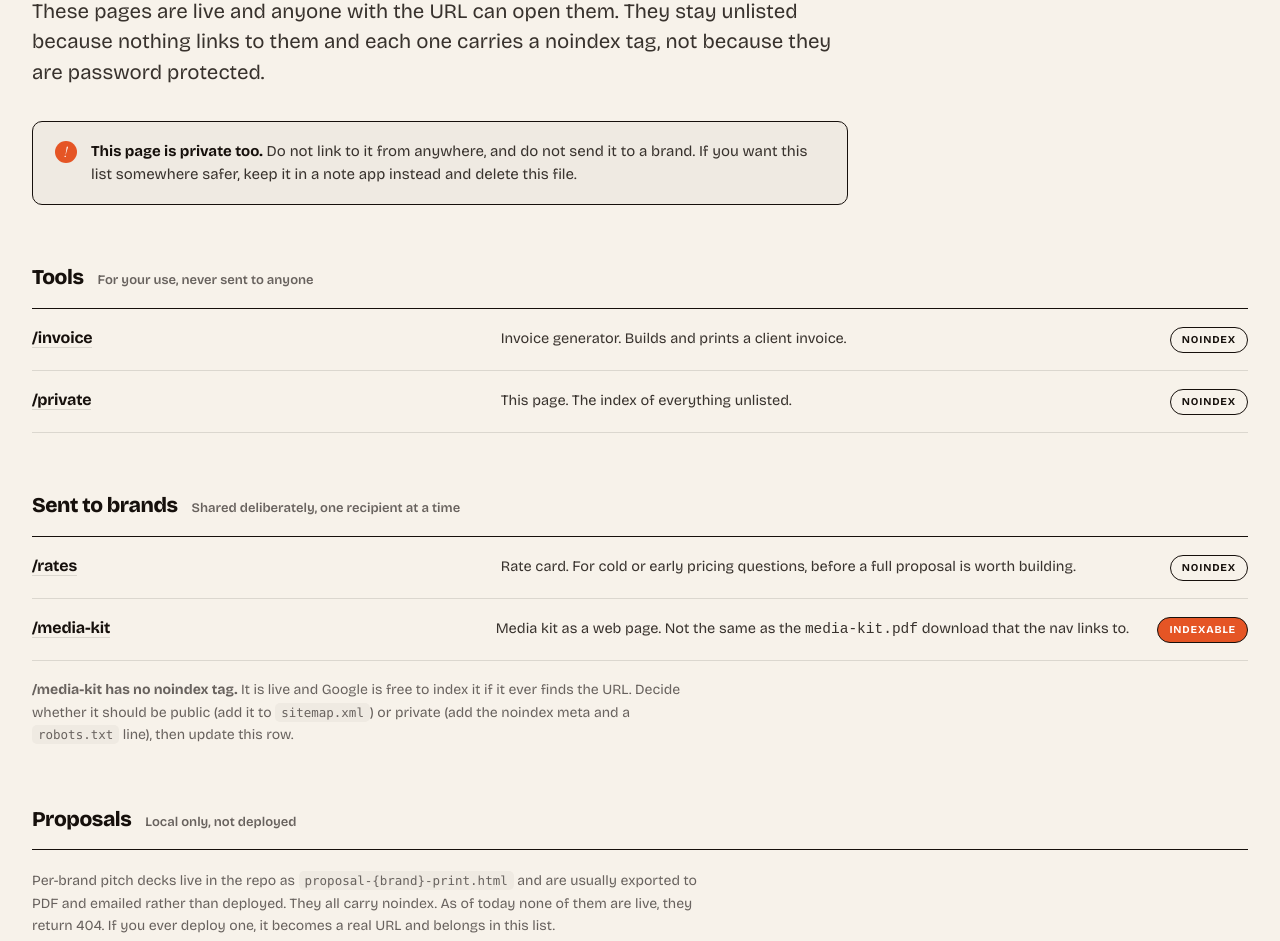
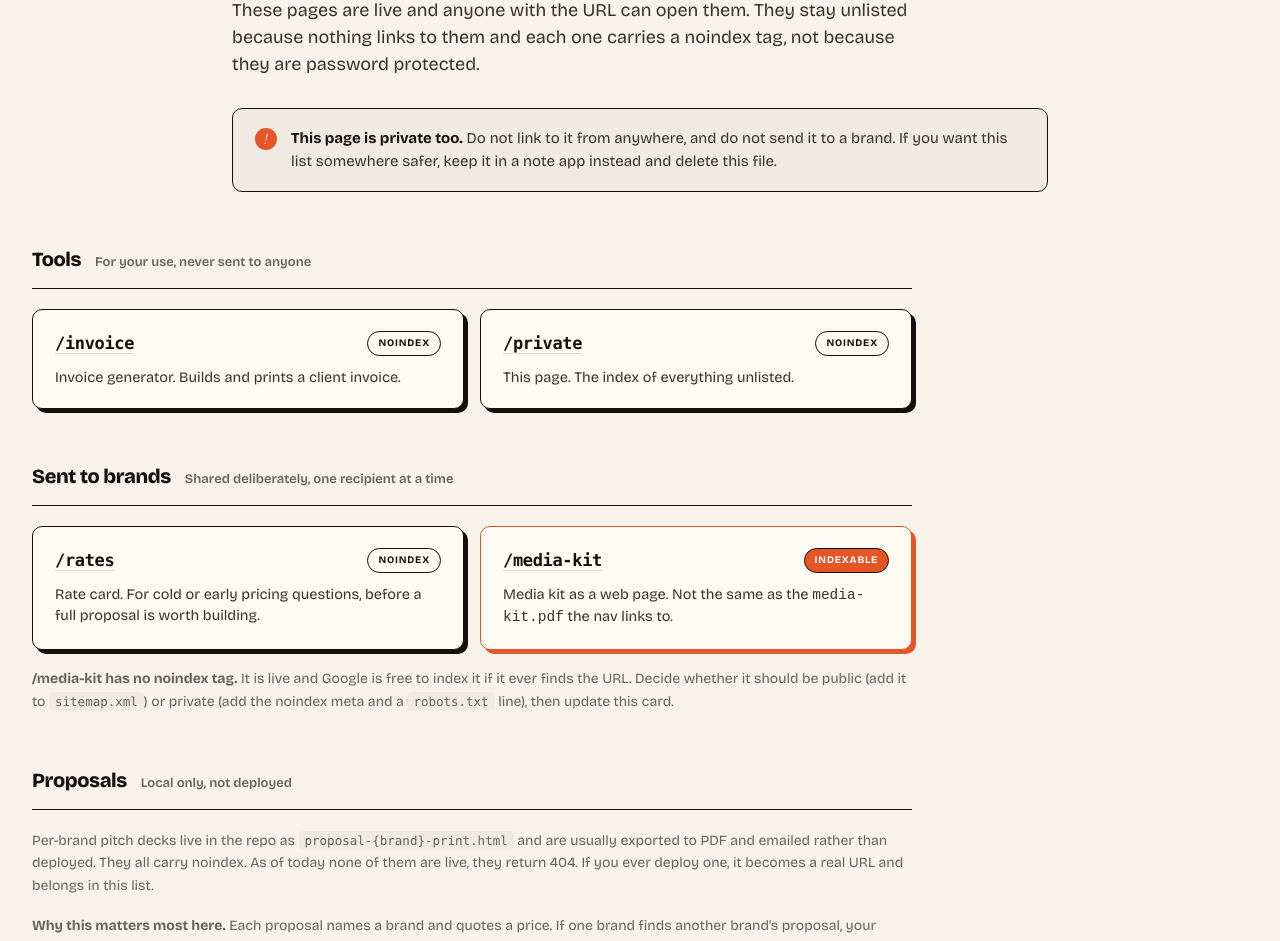
Before and after one commit to Kunwar1417/ecomjet-portfolio, a plain HTML site: page private.html in a window 1280 px wide. Shown: the part 192-1133 px from the top of the page. Drawn offline with nearby package versions, Linux system fonts and the light colour scheme.

Commit message:
Constrain /private to a readable column with card layout
Rows were spanning the full 1320px, leaving large gaps between the URL,
its description and the noindex tag, so the tag read as unrelated to its
row. Everything below the header now sits in an 880px column and each
page is a 2-up card with its status tag beside the URL.

Co-Authored-By: Claude Opus 5 <noreply@anthropic.com>

```diff
--- a/private.html
+++ b/private.html
@@ -16,17 +16,16 @@
    For Kunwar only. noindex, and linked from nowhere.
    ============================================================ */
 
-.p-head { padding-top: 76px; }
+.p-head { padding-top: 76px; max-width: 880px; }
 .p-head h1 { margin-top: 22px; }
-.p-head .lede { margin-top: 20px; max-width: 62ch; }
+.p-head .lede { margin-top: 20px; font-size: 18px; }
 
 .p-warn {
   display: flex; gap: 14px; align-items: flex-start;
-  margin-top: 32px; padding: 18px 22px;
+  margin-top: 30px; padding: 18px 22px;
   background: var(--cream-2);
   border: 1.5px solid var(--ink);
   border-radius: var(--r-sm);
-  max-width: 74ch;
 }
 .p-warn__i {
   flex-shrink: 0;
@@ -39,44 +38,52 @@
 .p-warn p { margin: 0; font-size: 15px; line-height: 1.55; color: var(--ink-2); }
 .p-warn strong { color: var(--ink); }
 
-.p-group { margin-top: 56px; }
+/* Everything below the header sits in a readable column, never full width. */
+.p-body { max-width: 880px; }
+
+.p-group { margin-top: 52px; }
 .p-group__head {
   display: flex; align-items: baseline; gap: 14px;
-  padding-bottom: 14px; border-bottom: 1.5px solid var(--ink);
+  padding-bottom: 13px; border-bottom: 1.5px solid var(--ink);
 }
-.p-group__head h2 { font-size: 21px; font-weight: 800; letter-spacing: -0.02em; margin: 0; }
+.p-group__head h2 { font-size: 20px; font-weight: 800; letter-spacing: -0.02em; margin: 0; }
 .p-group__count { font-size: 13px; color: var(--ink-3); font-weight: 600; }
 
-.p-row {
-  display: grid;
-  grid-template-columns: 1.1fr 1.6fr auto;
-  gap: 28px;
-  align-items: baseline;
-  padding: 17px 0;
-  border-bottom: 1px solid var(--rule);
+.p-cards { display: grid; grid-template-columns: repeat(2, 1fr); gap: 16px; margin-top: 20px; }
+.p-card {
+  background: var(--paper);
+  border: 1.5px solid var(--ink);
+  border-radius: var(--r-sm);
+  padding: 20px 22px;
+  box-shadow: var(--shadow-card-sm);
+  display: flex; flex-direction: column;
 }
-.p-row__link { font-size: 16px; font-weight: 700; letter-spacing: -0.01em; }
-.p-row__link a { border-bottom: 1.5px solid var(--rule); }
-.p-row__link a:hover { color: var(--orange); border-bottom-color: var(--orange); }
-.p-row__what { font-size: 14.5px; color: var(--ink-2); line-height: 1.5; }
-.p-row__tag {
-  font-size: 10.5px; font-weight: 700; letter-spacing: 0.08em; text-transform: uppercase;
-  padding: 4px 11px; border-radius: var(--r-pill);
-  border: 1px solid var(--rule); color: var(--ink-3);
-  white-space: nowrap;
+.p-card__top { display: flex; align-items: center; justify-content: space-between; gap: 12px; }
+.p-card__link {
+  font-size: 17px; font-weight: 800; letter-spacing: -0.02em;
+  font-family: ui-monospace, SFMono-Regular, Menlo, monospace;
 }
-.p-row__tag.is-ok { border-color: var(--ink); color: var(--ink); }
-.p-row__tag.is-warn { background: var(--orange); border-color: var(--ink); color: #fff; }
+.p-card__link a { border-bottom: 1.5px solid var(--rule); }
+.p-card__link a:hover { color: var(--orange); border-bottom-color: var(--orange); }
+.p-card__what { font-size: 14.5px; color: var(--ink-2); line-height: 1.5; margin: 10px 0 0; }
+.p-card__tag {
+  font-size: 10px; font-weight: 700; letter-spacing: 0.08em; text-transform: uppercase;
+  padding: 4px 10px; border-radius: var(--r-pill);
+  border: 1.5px solid var(--ink); color: var(--ink);
+  white-space: nowrap; flex-shrink: 0;
+}
+.p-card__tag.is-warn { background: var(--orange); color: #fff; }
+.p-card--warn { border-color: var(--orange); box-shadow: 4px 4px 0 0 var(--orange); }
 
-.p-note { margin-top: 18px; font-size: 14px; color: var(--ink-3); line-height: 1.6; max-width: 74ch; }
+.p-note { margin-top: 18px; font-size: 14px; color: var(--ink-3); line-height: 1.6; }
 .p-note code {
   font-family: ui-monospace, SFMono-Regular, Menlo, monospace;
   font-size: 12.5px; background: var(--cream-2);
   padding: 2px 6px; border-radius: 5px;
 }
 
-.p-check { margin-top: 64px; padding-bottom: 90px; }
-.p-check ol { margin: 20px 0 0; padding-left: 22px; max-width: 74ch; }
+.p-check { margin-top: 60px; padding-bottom: 90px; }
+.p-check ol { margin: 20px 0 0; padding-left: 22px; }
 .p-check li { font-size: 15px; color: var(--ink-2); line-height: 1.6; margin-bottom: 12px; }
 .p-check li strong { color: var(--ink); }
 .p-check code {
@@ -85,9 +92,8 @@
   padding: 2px 6px; border-radius: 5px;
 }
 
-@media (max-width: 860px) {
-  .p-row { grid-template-columns: 1fr auto; gap: 10px 20px; }
-  .p-row__what { grid-column: 1 / -1; }
+@media (max-width: 700px) {
+  .p-cards { grid-template-columns: 1fr; gap: 14px; }
 }
 @media (max-width: 760px) {
   .p-head { padding-top: 48px; }
@@ -107,62 +113,70 @@
   </div>
 </header>
 
+<div class="wrap">
+<div class="p-body">
+
   <!-- ============ TOOLS ============ -->
-<section class="wrap p-group">
+  <section class="p-group">
     <div class="p-group__head">
       <h2>Tools</h2>
       <span class="p-group__count">For your use, never sent to anyone</span>
     </div>
-
-  <div class="p-row">
-    <div class="p-row__link"><a href="/invoice">/invoice</a></div>
-    <div class="p-row__what">Invoice generator. Builds and prints a client invoice.</div>
-    <div class="p-row__tag is-ok">noindex</div>
+    <div class="p-cards">
+      <div class="p-card">
+        <div class="p-card__top">
+          <div class="p-card__link"><a href="/invoice">/invoice</a></div>
+          <span class="p-card__tag">noindex</span>
         </div>
-
-  <div class="p-row">
-    <div class="p-row__link"><a href="/private">/private</a></div>
-    <div class="p-row__what">This page. The index of everything unlisted.</div>
-    <div class="p-row__tag is-ok">noindex</div>
+        <p class="p-card__what">Invoice generator. Builds and prints a client invoice.</p>
+      </div>
+      <div class="p-card">
+        <div class="p-card__top">
+          <div class="p-card__link"><a href="/private">/private</a></div>
+          <span class="p-card__tag">noindex</span>
+        </div>
+        <p class="p-card__what">This page. The index of everything unlisted.</p>
+      </div>
     </div>
   </section>
 
   <!-- ============ SENT TO BRANDS ============ -->
-<section class="wrap p-group">
+  <section class="p-group">
     <div class="p-group__head">
       <h2>Sent to brands</h2>
       <span class="p-group__count">Shared deliberately, one recipient at a time</span>
     </div>
-
-  <div class="p-row">
-    <div class="p-row__link"><a href="/rates">/rates</a></div>
-    <div class="p-row__what">Rate card. For cold or early pricing questions, before a full proposal is worth building.</div>
-    <div class="p-row__tag is-ok">noindex</div>
+    <div class="p-cards">
+      <div class="p-card">
+        <div class="p-card__top">
+          <div class="p-card__link"><a href="/rates">/rates</a></div>
+          <span class="p-card__tag">noindex</span>
         </div>
-
-  <div class="p-row">
-    <div class="p-row__link"><a href="/media-kit">/media-kit</a></div>
-    <div class="p-row__what">Media kit as a web page. Not the same as the <code>media-kit.pdf</code> download that the nav links to.</div>
-    <div class="p-row__tag is-warn">indexable</div>
+        <p class="p-card__what">Rate card. For cold or early pricing questions, before a full proposal is worth building.</p>
       </div>
-
-  <p class="p-note"><strong>/media-kit has no noindex tag.</strong> It is live and Google is free to index it if it ever finds the URL. Decide whether it should be public (add it to <code>sitemap.xml</code>) or private (add the noindex meta and a <code>robots.txt</code> line), then update this row.</p>
+      <div class="p-card p-card--warn">
+        <div class="p-card__top">
+          <div class="p-card__link"><a href="/media-kit">/media-kit</a></div>
+          <span class="p-card__tag is-warn">indexable</span>
+        </div>
+        <p class="p-card__what">Media kit as a web page. Not the same as the <code>media-kit.pdf</code> the nav links to.</p>
+      </div>
+    </div>
+    <p class="p-note"><strong>/media-kit has no noindex tag.</strong> It is live and Google is free to index it if it ever finds the URL. Decide whether it should be public (add it to <code>sitemap.xml</code>) or private (add the noindex meta and a <code>robots.txt</code> line), then update this card.</p>
   </section>
 
   <!-- ============ PROPOSALS ============ -->
-<section class="wrap p-group">
+  <section class="p-group">
     <div class="p-group__head">
       <h2>Proposals</h2>
       <span class="p-group__count">Local only, not deployed</span>
     </div>
-
     <p class="p-note" style="margin-top: 20px;">Per-brand pitch decks live in the repo as <code>proposal-{brand}-print.html</code> and are usually exported to PDF and emailed rather than deployed. They all carry noindex. As of today none of them are live, they return 404. If you ever deploy one, it becomes a real URL and belongs in this list.</p>
-
     <p class="p-note"><strong>Why this matters most here.</strong> Each proposal names a brand and quotes a price. If one brand finds another brand's proposal, your whole pricing ladder is visible and every future negotiation starts from your lowest number. Keep them out of the deployed site unless you have a reason.</p>
   </section>
 
   <!-- ============ HOW TO KEEP THIS TRUE ============ -->
-<section class="wrap p-check">
+  <section class="p-check">
     <div class="p-group__head">
       <h2>Adding a new private page</h2>
       <span class="p-group__count">Four steps, all required</span>
@@ -171,7 +185,7 @@
       <li>Put <code>&lt;meta name="robots" content="noindex, nofollow" /&gt;</code> in the head, directly under the viewport tag. <strong>This is the one that actually works</strong>, since it tells search engines not to list the page even if they reach it some other way.</li>
       <li>Add a <code>Disallow:</code> line to <code>robots.txt</code> for both the clean path and the <code>.html</code> one.</li>
       <li>Keep it out of <code>sitemap.xml</code>, which should only ever list public pages.</li>
-    <li><strong>Add a row to this page</strong>, so the list stays complete.</li>
+      <li><strong>Add a card to this page</strong>, so the list stays complete.</li>
     </ol>
 
     <div class="p-group__head" style="margin-top: 52px;">
@@ -184,6 +198,9 @@
       <li>From the repo, <code>grep -L 'name="robots"' *.html</code> lists every page missing a noindex tag. Cross-check anything unexpected against this list.</li>
     </ol>
   </section>
+
+</div>
+</div>
 
 <!-- Edit-mode defaults persisted by host -->
 <script>
```
Lines whose indentation alone changed are shown as unchanged.
